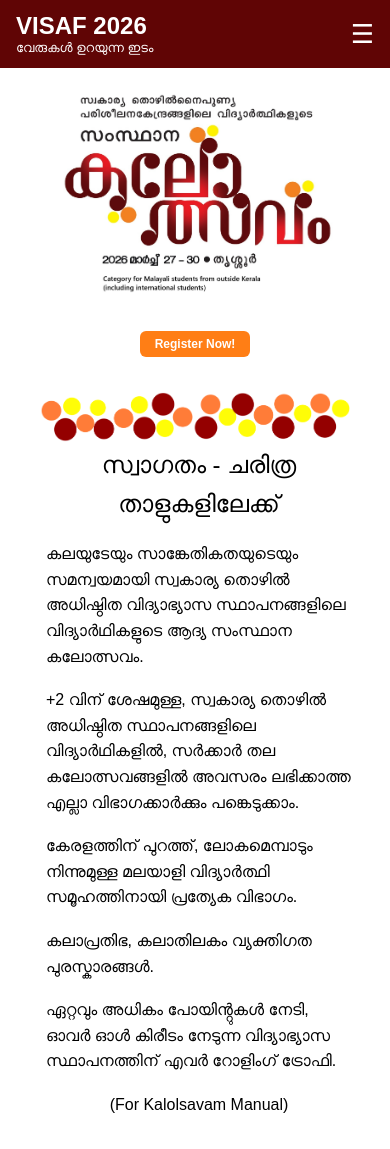
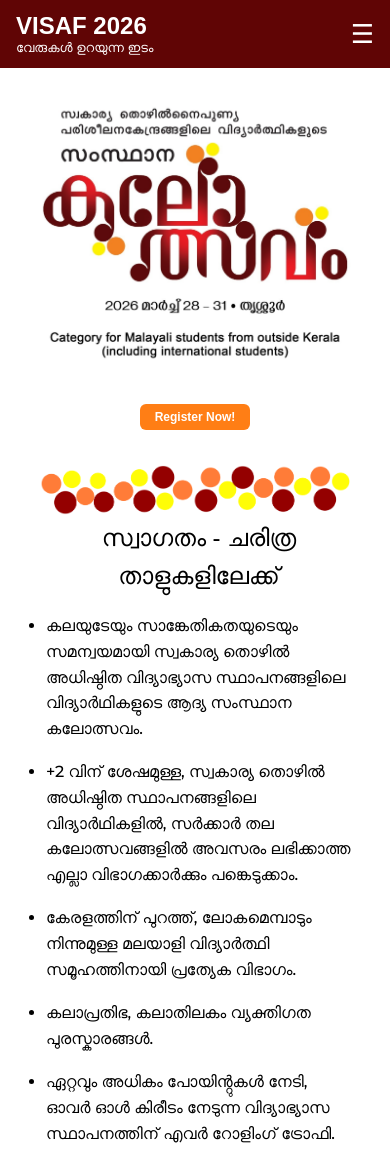
Before and after one commit to rimal-11/Visaf-2026, a plain HTML site: page index.html in a window 390 px wide. Shown: the top 1149 px of the page. Drawn offline with Linux system fonts and the light colour scheme; a web font is replaced by a local one.

Commit message:
third commit

```diff
--- a/index.html
+++ b/index.html
@@ -30,13 +30,15 @@
         </div>
     </nav>
 
-    <section class="top-image">
-        <img style="padding-bottom: 30px;" src="images/visafhome5.png" alt="Banner Image">
+
+       <div ><img style=" padding-bottom: 30px;" src="images/visafbannerdesktop.png" alt="Banner Image" class="desktop"></div>
+
+       <div >  <img style=" padding-bottom: 30px;" src="images/visafbanner.jpg" alt="Banner Image" class="mobile"></div>
 
 
 
 
-    </section>
+
     <center> <a href="https://forms.gle/6noA5Q25GN7xpdWB7" class="Register-button" target="_blank">Register Now!</a>
     </center>
 
@@ -50,28 +52,29 @@
         <br>
 
         <div class="malayalam-text">
-            <p>
+            <ul>
+            <li>
                 കലയുടേയും സാങ്കേതികതയുടെയും സമന്വയമായി സ്വകാര്യ തൊഴിൽ അധിഷ്ഠിത വിദ്യാഭ്യാസ സ്ഥാപനങ്ങളിലെ
                 വിദ്യാർഥികളുടെ ആദ്യ സംസ്ഥാന കലോത്സവം.
-            </p>
+            </li>
 
-            <p>
+            <li>
                 +2 വിന് ശേഷമുള്ള, സ്വകാര്യ തൊഴിൽ അധിഷ്ഠിത സ്ഥാപനങ്ങളിലെ വിദ്യാർഥികളിൽ, സർക്കാർ തല
                 കലോത്സവങ്ങളിൽ അവസരം ലഭിക്കാത്ത എല്ലാ വിഭാഗക്കാർക്കും പങ്കെടുക്കാം.
-            </p>
+            </li>
 
-            <p>
+            <li>
                 കേരളത്തിന് പുറത്ത്, ലോകമെമ്പാടും നിന്നുമുള്ള മലയാളി വിദ്യാർത്ഥി സമൂഹത്തിനായി പ്രത്യേക വിഭാഗം.
-            </p>
+            </li>
 
-            <p>
+            <li>
                 കലാപ്രതിഭ, കലാതിലകം വ്യക്തിഗത പുരസ്കാരങ്ങൾ.
-            </p>
+            </li>
 
-            <p>
+            <li>
                 ഏറ്റവും അധികം പോയിൻ്റുകൾ നേടി, ഓവർ ഓൾ കിരീടം നേടുന്ന വിദ്യാഭ്യാസ സ്ഥാപനത്തിന്
                 എവർ റോളിംഗ് ട്രോഫി.
-            </p>
+            </li></ul>
             <p style="text-align: center;">(For Kalolsavam Manual)</p>
 
         </div>
@@ -99,7 +102,7 @@
                 Team Event: Rs.200 <br>
                 Outside Kerala Students: Rs.500 (Both Individual and Team Events)<br>
 
-                (Gpay number: <strong style="color:rgb(0, 0, 0) ;font-size: large;">8590546525 )</strong></li><br>
+                (Gpay number: 8590546525 )</li><br>
 
             <li>Last date of registration: <strong style="color: rgb(0, 0, 0);font-size: large;"> March
                     14</strong> </li><br>
--- a/style.css
+++ b/style.css
@@ -118,7 +118,7 @@
     color: black;
 }
 
-.malayalam-text p {
+.malayalam-text ul li {
     margin-bottom: 18px;
 }
 
@@ -227,8 +227,34 @@
     }
 }
 
+div img.desktop{
 
+
+    position: relative;
+    width:100%;
+    height: auto;
+    display: block;
+}
+
+div img.mobile{
+    display: none;
+}
+
+@media (max-width: 768px){
+    div img.mobile{
+        margin-top: 60px;
+        display: block;
+        position: relative;
+        width: 100%;
+        height: auto;
+    }
+    div img.desktop{
+        display: none;
+    }
+
+}
 .top-image {
+
     position: relative;
     width: 100%;
 }
@@ -238,6 +264,9 @@
     height: auto;
     display: block;
 }
+
+
+
 
 .image-btn {
     position: absolute;
```
Also changed, not shown: images/visafbanner.jpg (added), images/visafbanner1.png (added), images/visafbannerdesktop.png (added).
